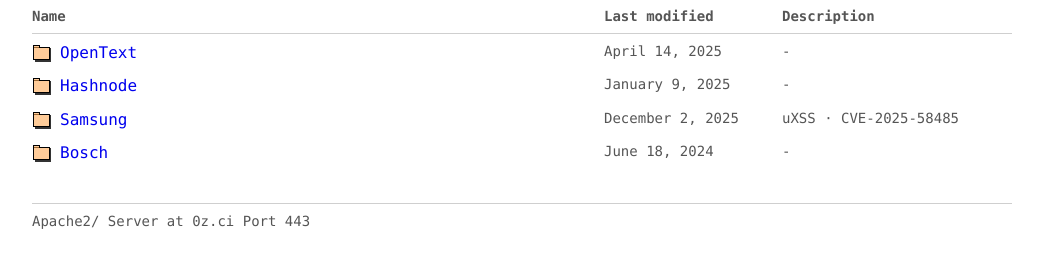
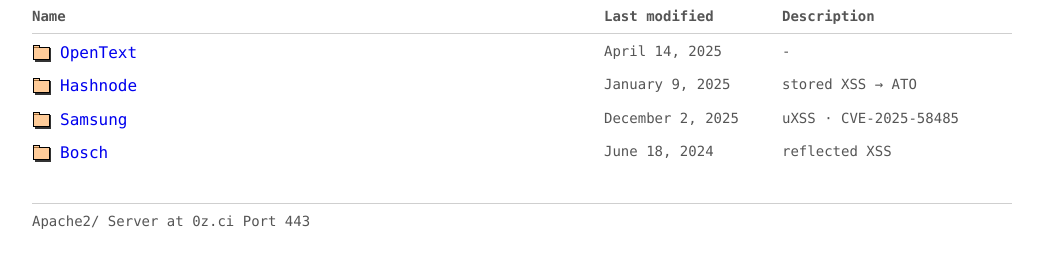
Before and after one commit to omidxrz/0xBlog, a plain HTML site: page hof.html in a window 1280 px wide. Shown: the part 111-378 px from the top of the page, without its empty margins (118-1161 px from the left). Drawn offline with Linux system fonts and the light colour scheme.

Commit message:
HOF: name the bug class behind each acknowledgement

```diff
--- a/hof.html
+++ b/hof.html
@@ -57,7 +57,7 @@
               Hashnode <span class="arrow">↗</span>
             </a>
             <p class="item-date">January 9, 2025</p>
-            <p class="item-desc">-</p>
+            <p class="item-desc">stored XSS &rarr; ATO</p>
           </article>
           <article class="item">
             <a
@@ -81,7 +81,7 @@
               Bosch <span class="arrow">↗</span>
             </a>
             <p class="item-date">June 18, 2024</p>
-            <p class="item-desc">-</p>
+            <p class="item-desc">reflected XSS</p>
           </article>
         </section>
       </main>
```
